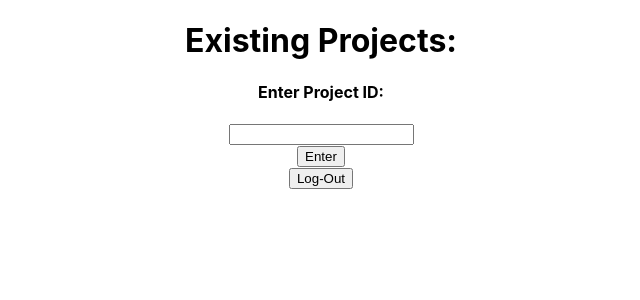
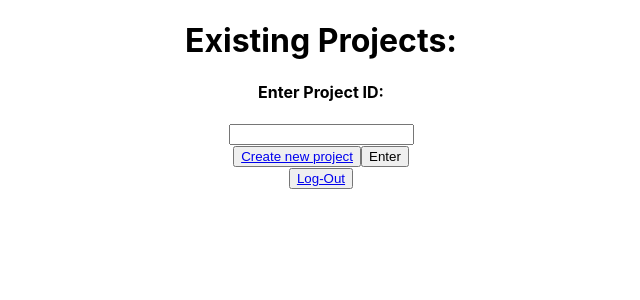
Before and after one commit to JakeLev01/461LGopherRats, a React (Create React App) app in the folder gopher-rats/: page /project in a window 1280 px wide. Shown: the top 300 px of the page, without its empty margins (319-959 px from the left). Built offline with nearby package versions, Linux system fonts and the light colour scheme.

Commit message:
connecting project and signin

```diff
--- a/gopher-rats/src/pages/newProject.js
+++ b/gopher-rats/src/pages/newProject.js
@@ -11,7 +11,7 @@ class newProject extends React.Component {
   }
 
   handleSubmitProject = (event) => {
-    fetch(`/checkSignIn/${this.state.UserID},`,{methods: 'GET', mode: "no-cors"})
+    fetch(`/checkSignIn/${this.state.UserID}/${this.state.Name}`,{methods: 'GET', mode: "no-cors"})
       .then(response => response.text())
       .then(data => {
         console.log(data)
@@ -72,6 +72,9 @@ class newProject extends React.Component {
         <button>
           <Link to="/project">use existing project</Link>
         </button>
+        <button>
+            <Link to="/welcome">Log-Out</Link>
+          </button>
       </div>
     )
   }
--- a/gopher-rats/src/pages/project.js
+++ b/gopher-rats/src/pages/project.js
@@ -11,7 +11,7 @@ class project extends React.Component
 
     handleSubmitExisting= (event) =>
     {
-        fetch(`/joinProject/${this.state.ExistingID}`,{methods: 'GET', mode: "no-cors"})
+        fetch(`/joinProject/${this.state.ExistingID}/${this.state.Name}`,{methods: 'GET', mode: "no-cors"})
             .then(response => response.text())
             .then(data => {
                 console.log(data)
@@ -45,9 +45,14 @@ class project extends React.Component
                     placeholder=""
                 />
             </div>
+          <button>
+            <Link to="/newProject">Create new project</Link>
+          </button>
           <button type="submit">Enter</button>
           <br></br>
-          <button>Log-Out</button>
+          <button>
+            <Link to="/welcome">Log-Out</Link>
+          </button>
         </form>
         )
     }
--- a/gopher-rats/src/pages/resources.js
+++ b/gopher-rats/src/pages/resources.js
@@ -92,6 +92,9 @@ class Hardware extends React.Component {
                 <button onClick={() => this.handleCheckIn(index)}>
                     Check In
                 </button>
+                <button>
+                  <Link to="/welcome">Log-Out</Link>
+                </button>
             </div>
         ))}
       </div>
```
